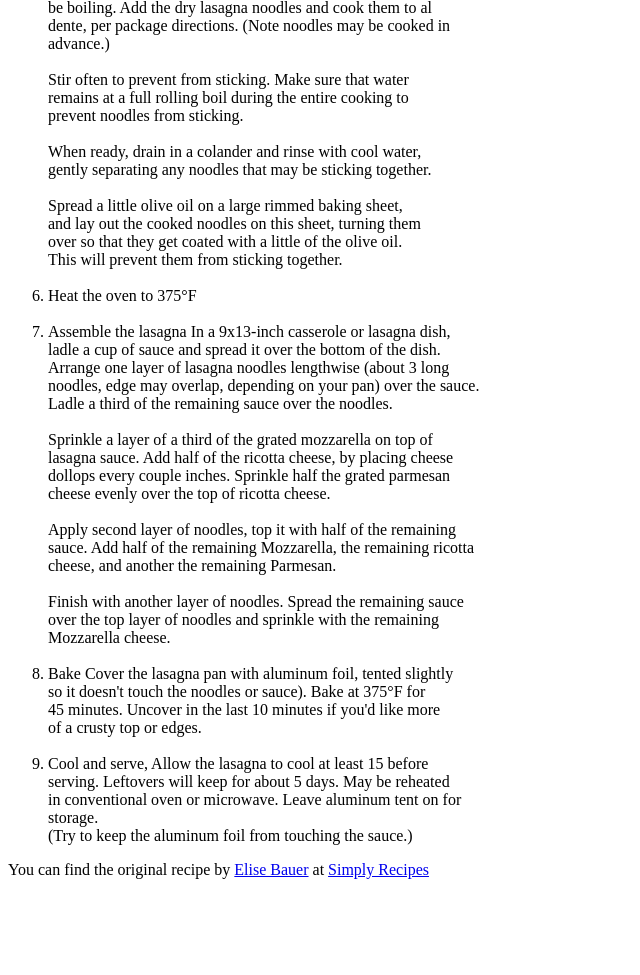
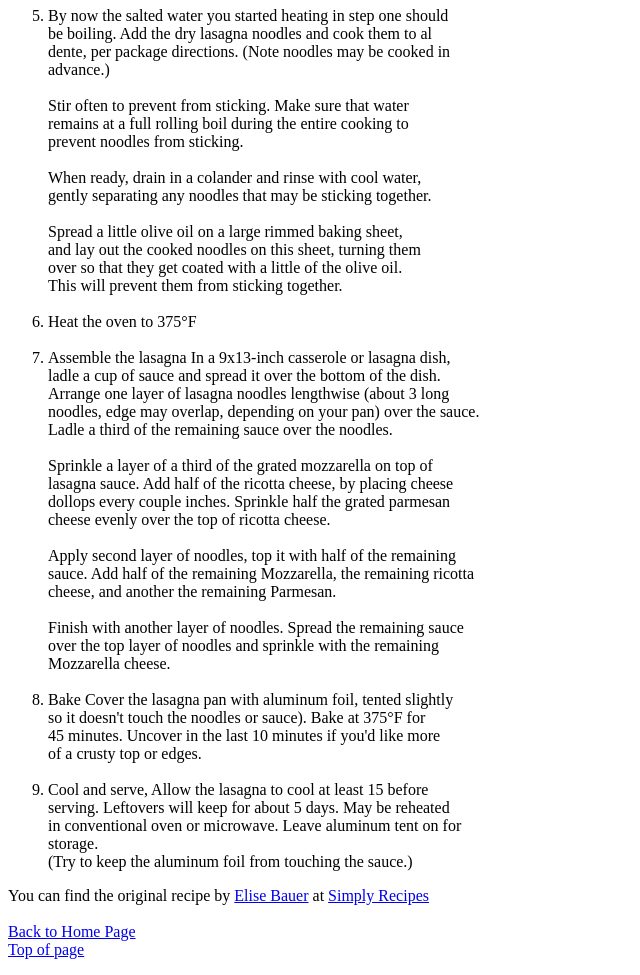
Before and after one commit to Tmac718/odin-recipes, a plain HTML site: page recipes/lasagna.html in a window 1280 px wide. Shown: the part 1813-2788 px from the top of the page, without its empty margins (0-640 px from the left). Before the commit the page ends 2708 px from the top, so only its background shows below. Drawn offline with Linux system fonts and the light colour scheme.

Commit message:
Add link to top of page and links to home page

```diff
--- a/recipes/lasagna.html
+++ b/recipes/lasagna.html
@@ -6,6 +6,9 @@
     <title>Best Lasagna Recipe</title>
 </head>
 <body>
+
+    <a name="top"></a>
+    <a href="../index.html">Back to Home Page</a><br>
     <h1>Lasagna Recipe</h1>
     <p><img src="../images/lasagna.jpg"
     alt="lasagna slice with basil on top"
@@ -142,8 +145,11 @@
     </p>
         <p>You can find the original recipe by
             <a href="https://www.simplyrecipes.com/elise-bauer-5091824">Elise Bauer</a> at
-            <a href="https://www.simplyrecipes.com/recipes/lasagna/">Simply Recipes</a>
-            </p>
+            <a href="https://www.simplyrecipes.com/recipes/lasagna/">Simply Recipes</a><br>
+            <br>
+            <a href="../index.html">Back to Home Page</a><br>
+            <a href="#top">Top of page</a>
+        </p>
 </body>
 
 
```
